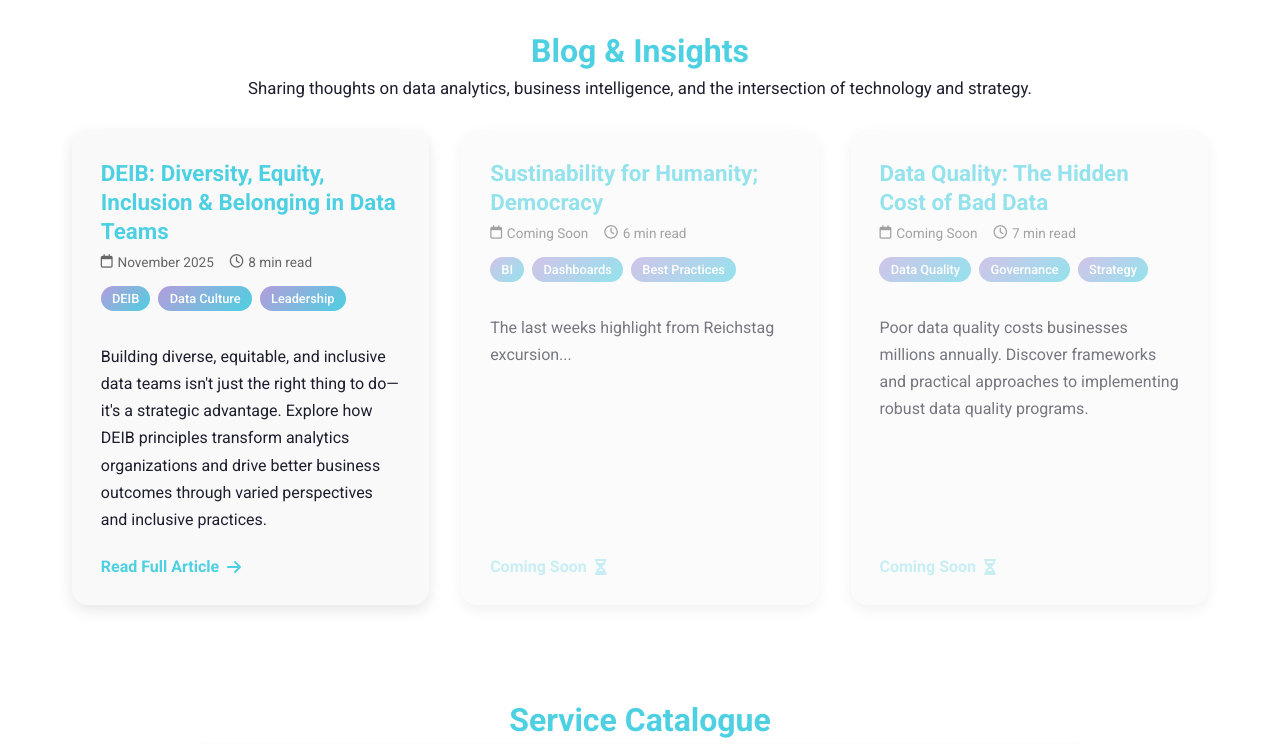
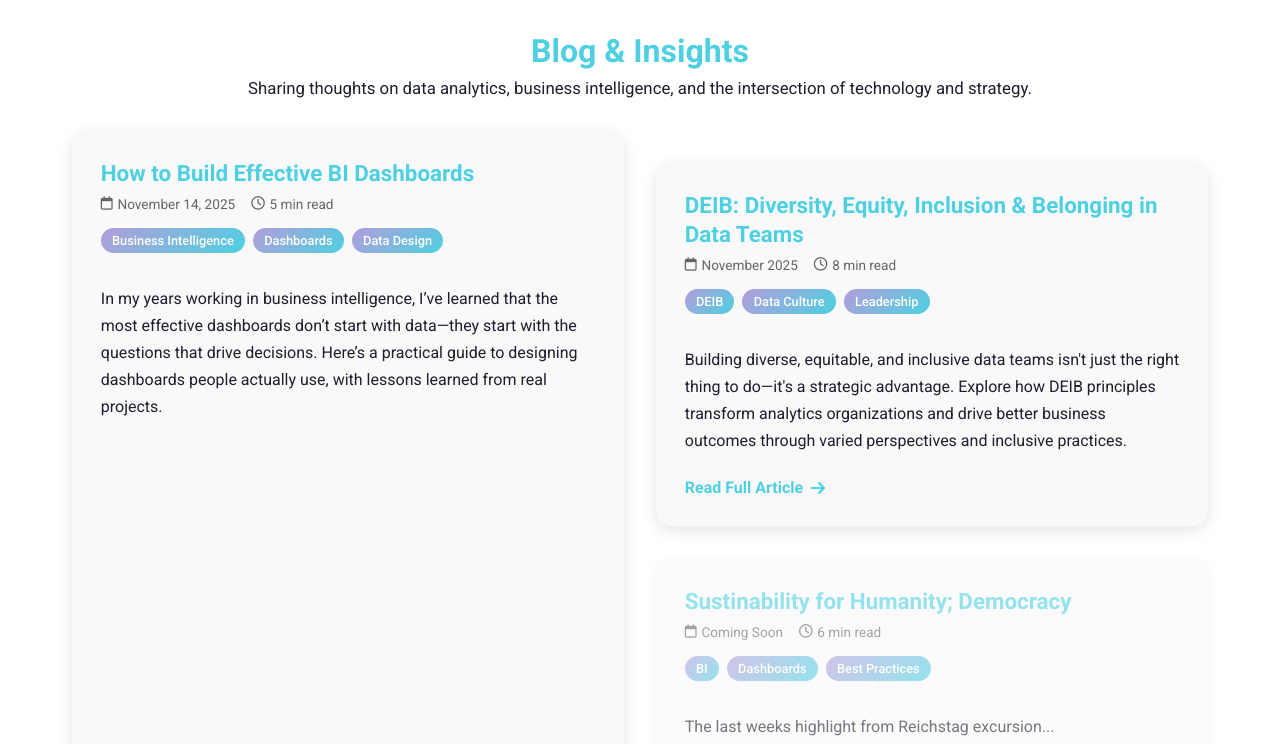
Before and after one commit to bircesari/bircesari.github.io, a plain HTML site: page index.html in a window 1280 px wide. Shown: the part 2360-3104 px from the top of the page. Drawn offline with Linux system fonts and the light colour scheme.

Commit message:
Add blog article about effective BI dashboards

```diff
--- a/index.html
+++ b/index.html
@@ -641,6 +641,30 @@ function toggleExperience(header) {
         Sharing thoughts on data analytics, business intelligence, and the intersection of technology and strategy.
     </p>
     <div class="blog-grid">
+    <article class="blog-card">
+        <div class="blog-header">
+            <h3>How to Build Effective BI Dashboards</h3>
+            <div class="blog-meta">
+                <span><i class="far fa-calendar"></i> November 14, 2025</span>
+                <span><i class="far fa-clock"></i> 5 min read</span>
+            </div>
+            <div class="blog-tags">
+                <span class="blog-tag">Business Intelligence</span>
+                <span class="blog-tag">Dashboards</span>
+                <span class="blog-tag">Data Design</span>
+            </div>
+        </div>
+        <p class="blog-excerpt">
+            In my years working in business intelligence, I’ve learned that the most effective dashboards
+            don’t start with data—they start with the questions that drive decisions. Here’s a practical guide
+            to designing dashboards people actually use, with lessons learned from real projects.
+        </p>
+        <a href="blog/How_to_Build_Effective_BI_Dashboards.html" class="blog-link">
+            Read Full Article <i class="fas fa-arrow-right"></i>
+        </a>
+    </article>
+
+    <div class="blog-grid">
         <article class="blog-card">
             <div class="blog-header">
                 <h3>DEIB: Diversity, Equity, Inclusion & Belonging in Data Teams</h3>
```
